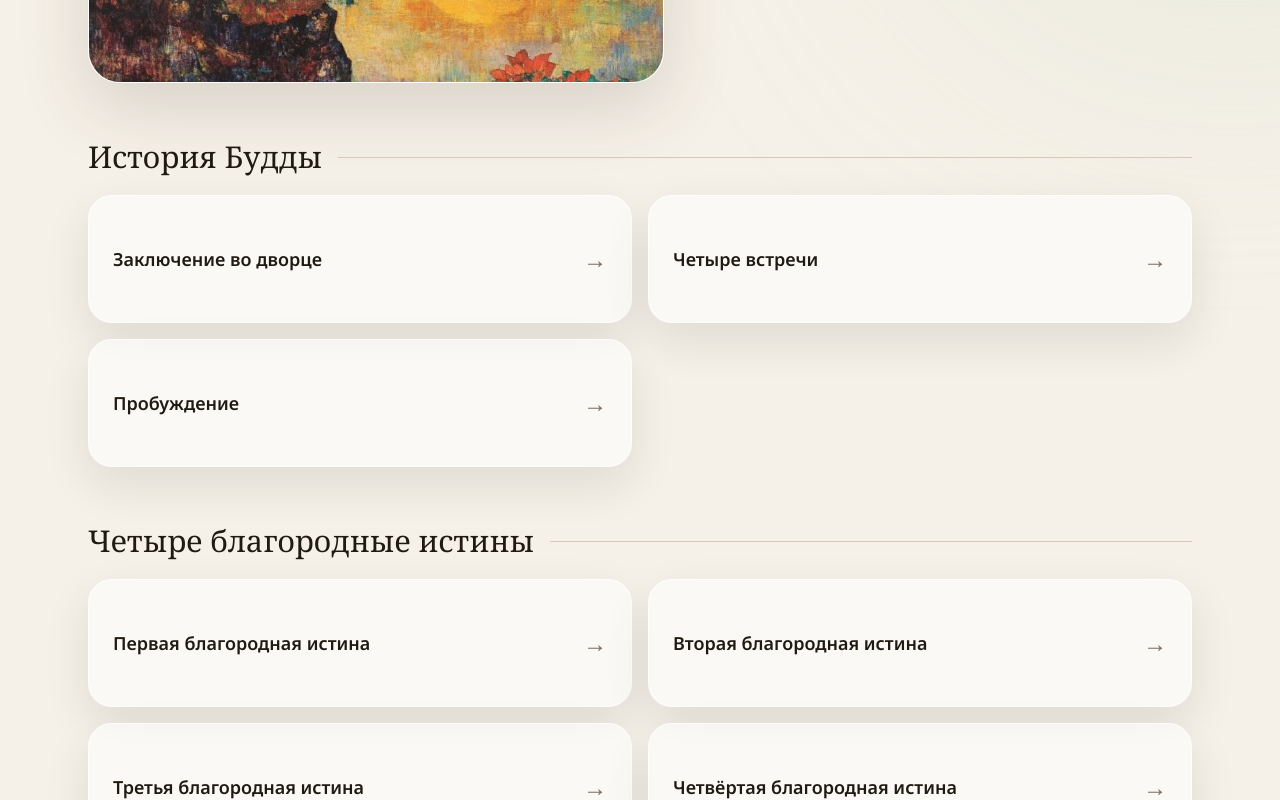
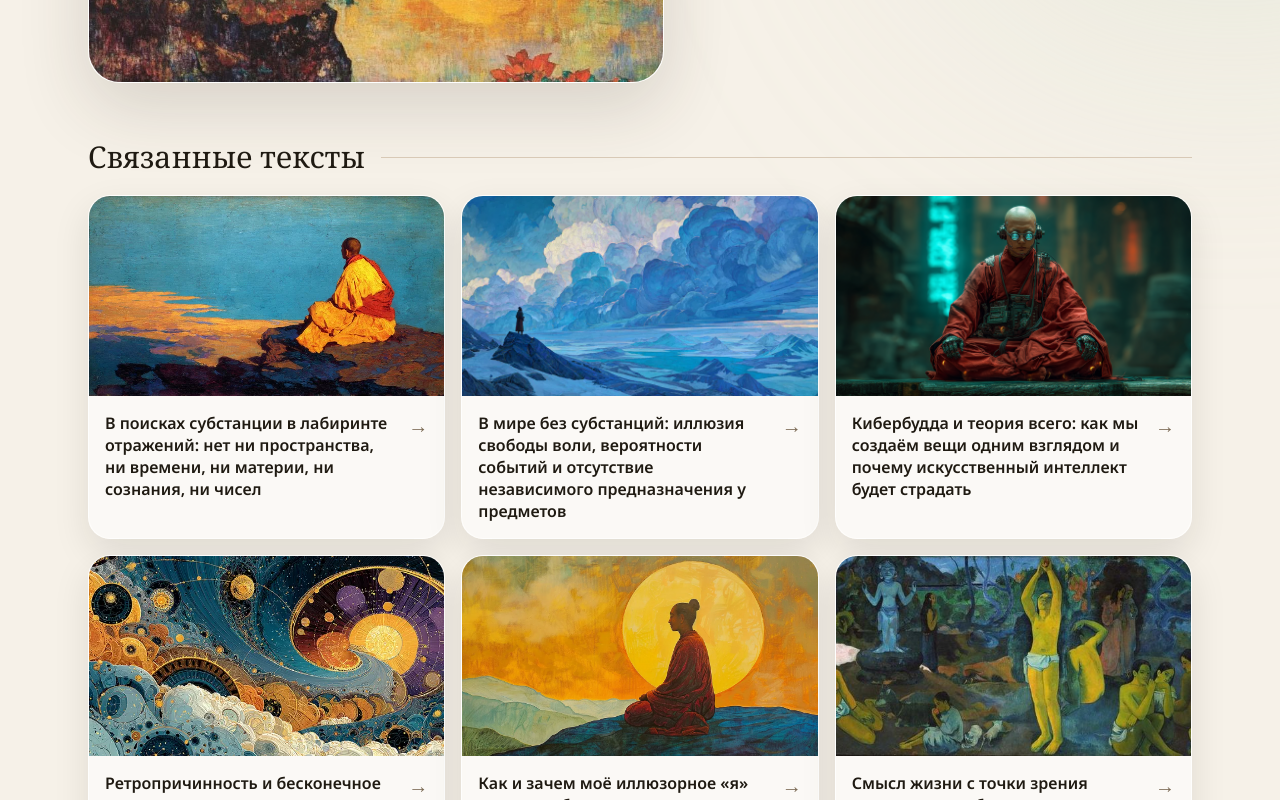
Before and after one commit to sergeyshpadyrev/sergeyshpadyrev.github.io, a Next.js app: page /paths/noble-eightfold in a window 1280 px wide. Shown: the part 640-1440 px from the top of the page. Built offline with nearby package versions, Linux system fonts and the light colour scheme.

Commit message:
Add more to eightfold path

```diff
--- a/src/app/paths/noble-eightfold/page.tsx
+++ b/src/app/paths/noble-eightfold/page.tsx
@@ -1,7 +1,23 @@
 import type { Metadata } from 'next';
 
 import { getNobleEightfoldSections } from '@/lib/paths';
+import { getPostSummaries } from '@/lib/posts';
 import { NobleEightfold } from '@/screens/Path';
+
+const additionalPostIds = [
+  '53_prasanga',
+  '60_no_substance',
+  '58_cyberbuddha',
+  '67_retroreasons',
+  '36_illusion_of_me',
+  '30_meaning_of_life',
+  '34_dzen_programming',
+  '20_west_and_east',
+  '21_dzen_loops',
+  '35_one_actor_theatre',
+  '45_pythagoras_genius',
+  '48_soul',
+];
 
 export const metadata: Metadata = {
   title: 'Благородный восьмеричный путь',
@@ -10,6 +26,17 @@ export const metadata: Metadata = {
 };
 
 export default async function NobleEightfoldPage() {
-  const sections = await getNobleEightfoldSections();
-  return <NobleEightfold sections={sections} />;
+  const [sections, posts] = await Promise.all([
+    getNobleEightfoldSections(),
+    getPostSummaries(),
+  ]);
+  const postsById = new Map(posts.map((post) => [post.id, post]));
+  const additionalPosts = additionalPostIds.flatMap((id) => {
+    const post = postsById.get(id);
+    return post ? [post] : [];
+  });
+
+  return (
+    <NobleEightfold sections={sections} additionalPosts={additionalPosts} />
+  );
 }
--- a/src/screens/Path/NobleEightfold/render.tsx
+++ b/src/screens/Path/NobleEightfold/render.tsx
@@ -10,7 +10,7 @@ const useRender = (
   logic: ReturnType<typeof useLogic>,
   style: ReturnType<typeof useStyle>
 ) => {
-  const { sections } = props;
+  const { additionalPosts, sections } = props;
   void logic;
 
   return (
@@ -64,6 +64,46 @@ const useRender = (
           </Link>
         </section>
 
+        <section className={style.section}>
+          <div className="flex items-center gap-4">
+            <h2 className="font-display text-2xl sm:text-3xl">
+              Связанные тексты
+            </h2>
+            <span className="h-px flex-1 bg-[#d8c9b6]" />
+          </div>
+
+          <div className={style.additionalCards}>
+            {additionalPosts.map((post) => (
+              <Link
+                key={post.id}
+                href={`/posts/${post.id}`}
+                className="group overflow-hidden rounded-[22px] border border-white/70 bg-white/60 shadow-[0_14px_36px_rgba(31,26,18,0.1)] transition hover:-translate-y-1 hover:border-[#1f1a12]/30 hover:bg-white focus-visible:outline-2 focus-visible:outline-offset-4 focus-visible:outline-[#1f1a12] motion-reduce:transform-none motion-reduce:transition-none"
+              >
+                <div className="relative aspect-[16/9] w-full overflow-hidden bg-[#efe1d2]">
+                  {post.image ? (
+                    <Image
+                      src={post.image}
+                      alt=""
+                      fill
+                      sizes="(min-width: 1024px) 352px, (min-width: 640px) 45vw, calc(100vw - 48px)"
+                      className="object-cover transition duration-300 group-hover:scale-[1.03] motion-reduce:transform-none motion-reduce:transition-none"
+                    />
+                  ) : null}
+                </div>
+                <div className="flex items-start justify-between gap-3 p-4">
+                  <h3 className="font-semibold leading-snug">{post.title}</h3>
+                  <span
+                    aria-hidden="true"
+                    className="shrink-0 text-xl text-[#7b6a55] transition group-hover:translate-x-1"
+                  >
+                    →
+                  </span>
+                </div>
+              </Link>
+            ))}
+          </div>
+        </section>
+
         {sections.map((section, sectionIndex) => (
           <section
             key={section.id}
--- a/src/screens/Path/NobleEightfold/style.ts
+++ b/src/screens/Path/NobleEightfold/style.ts
@@ -3,6 +3,7 @@ const useStyle = () => ({
   content: 'relative mx-auto flex max-w-6xl flex-col gap-14 px-6 pb-24 pt-16',
   section: 'scroll-mt-8 space-y-5',
   cards: 'grid gap-4 sm:grid-cols-2',
+  additionalCards: 'grid gap-4 sm:grid-cols-2 lg:grid-cols-3',
 });
 
 export default useStyle;
--- a/src/screens/Path/NobleEightfold/types.ts
+++ b/src/screens/Path/NobleEightfold/types.ts
@@ -1,5 +1,7 @@
 import type { PathSection } from '@/lib/paths';
+import type { PostSummary } from '@/lib/posts';
 
 export interface Props {
   sections: PathSection[];
+  additionalPosts: PostSummary[];
 }
```
